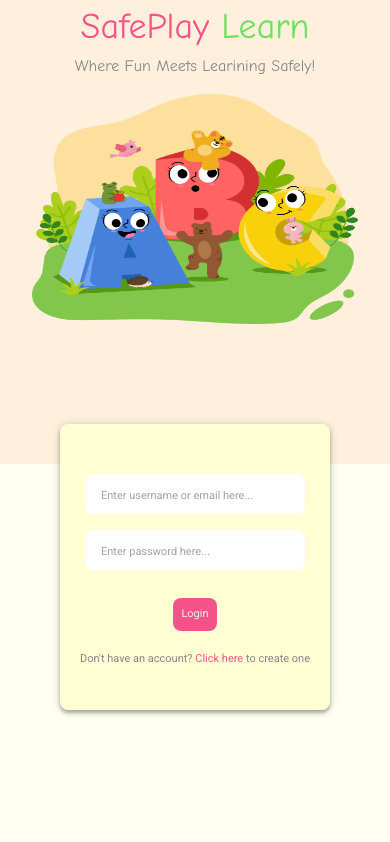
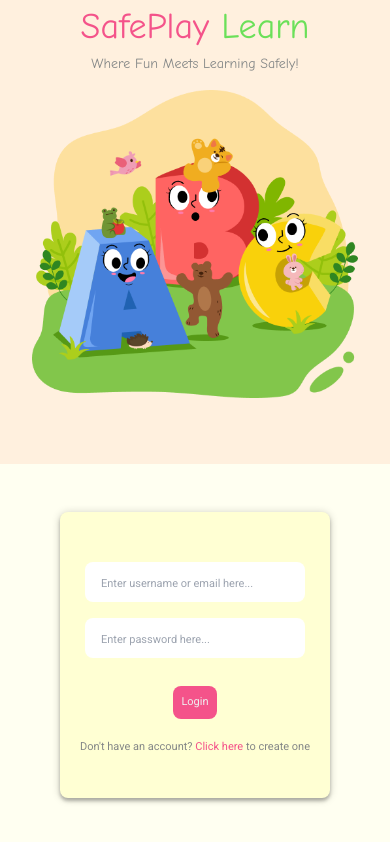
Before and after one commit to yaqeen009/DCIT302-Semester-Project, a React (Vite) app in the folder frontend/: page / in a window 390 px wide. Built offline with nearby package versions, Linux system fonts and the light colour scheme.

Commit message:
singin/signup page tablet view

```diff
--- a/frontend/src/pages/settings.jsx
+++ b/frontend/src/pages/settings.jsx
@@ -5,7 +5,9 @@ const Settings = () => {
   return (
     <div className="settings font-comic z-0 flex flex-col md:flex-row bg-secondary-200">
       {/* For mobile view, headings on top */}
+
       <div className="space-y-8 md:hidden  bg-primary-200 p-4">
+
         <h1 className="text-5xl text-danger-200 mb-4 text-center">Settings</h1>
         <h2 className="text-2xl text-danger-200 mb-4 text-center">Account Settings</h2>
       </div>
--- a/frontend/src/pages/signIn.jsx
+++ b/frontend/src/pages/signIn.jsx
@@ -7,35 +7,42 @@ const SignIn = () => {
   const [isLogIn, setIsLogIn] = useState(true);
   const [isSignUp, setIsSignUp] = useState(false);
 
-  const toggle =(state) => {
+  const toggle = (state) => {
     if (state === isLogIn) {
-      setIsLogIn(false)
-      setIsSignUp(true)
-    }else{
-      setIsLogIn(true)
-      setIsSignUp(false)
+      setIsLogIn(false);
+      setIsSignUp(true);
+    } else {
+      setIsLogIn(true);
+      setIsSignUp(false);
     }
-  }
+  };
+
   return (
-    <div className="login font-comic">
-      <div className="flex flex-col xl:flex-row xl:mx-[10vw] h-[100vh] xl:items-center">
-        <div className="info flex flex-col md:flex-row xl:flex-col px-8 items-center bg-secondary-100 xl:bg-secondary-200 xl:h-fit h-[55vh]">
-          <div className="mb-4 md:mr-5 text-center xl:text-start ">
+    <div className="login font-comic bg-secondary-200 overflow-auto">
+      <div className="flex flex-col xl:flex-row h-[100vh] xl:mx-[10vw] xl:items-center">
+        {/* Info section */}
+        <div className="info flex flex-col md:flex-row xl:flex-col px-8 items-center bg-secondary-100 xl:bg-secondary-200 xl:h-fit h-[55vh] w-full xl:w-[1024px]">
+          <div className="mb-4 md:mr-5 text-center xl:text-start">
             <h1 className="text-primary-400 text-mobile-display md:text-tablet-display xl:text-display">
-              SafePlay <span className="text-primary-100">Learn</span>
+              SafePlay <span className="text-[#6be059]">Learn</span>
             </h1>
-            <h2 className="sm:text-mobile-title md:text-tablet-title xl:text-title text-tertiary-300">
-              Where Fun Meets Learining Safely!
+            <h2 className="text-tertiary-300 text-sm md:text-base xl:text-lg">
+              Where Fun Meets Learning Safely!
             </h2>
           </div>
-          <img className="xl:w-[499px] xl:h-fit md:w-[400px] md:h-fit lg:w-[488px] w-[348px] h-[230px]" src={illustration} />
+          <img
+            className="xl:w-[499px] md:w-[400px] w-[348px] h-auto"
+            src={illustration}
+            alt="Illustration"
+          />
         </div>
-        {/* display login form as default and signup form on button click */}
-        <div className="form flex justify-around xl:justify-normal -mt-10 md:-mt-20 xl:mt-0">
+
+        {/* Form section */}
+        <div className="form flex justify-around xl:justify-normal mt-8 md:mt-0 xl:w-[474.3px]  rounded-lg p-4">
           {isSignUp ? (
-            <SignUp isOpen={isSignUp} toggle={()=>toggle(isSignUp)} />
+            <SignUp isOpen={isSignUp} toggle={() => toggle(isSignUp)} />
           ) : (
-            <Login isOpen={isLogIn} toggle={()=>toggle(isLogIn)} />
+            <Login isOpen={isLogIn} toggle={() => toggle(isLogIn)} />
           )}
         </div>
       </div>
```
